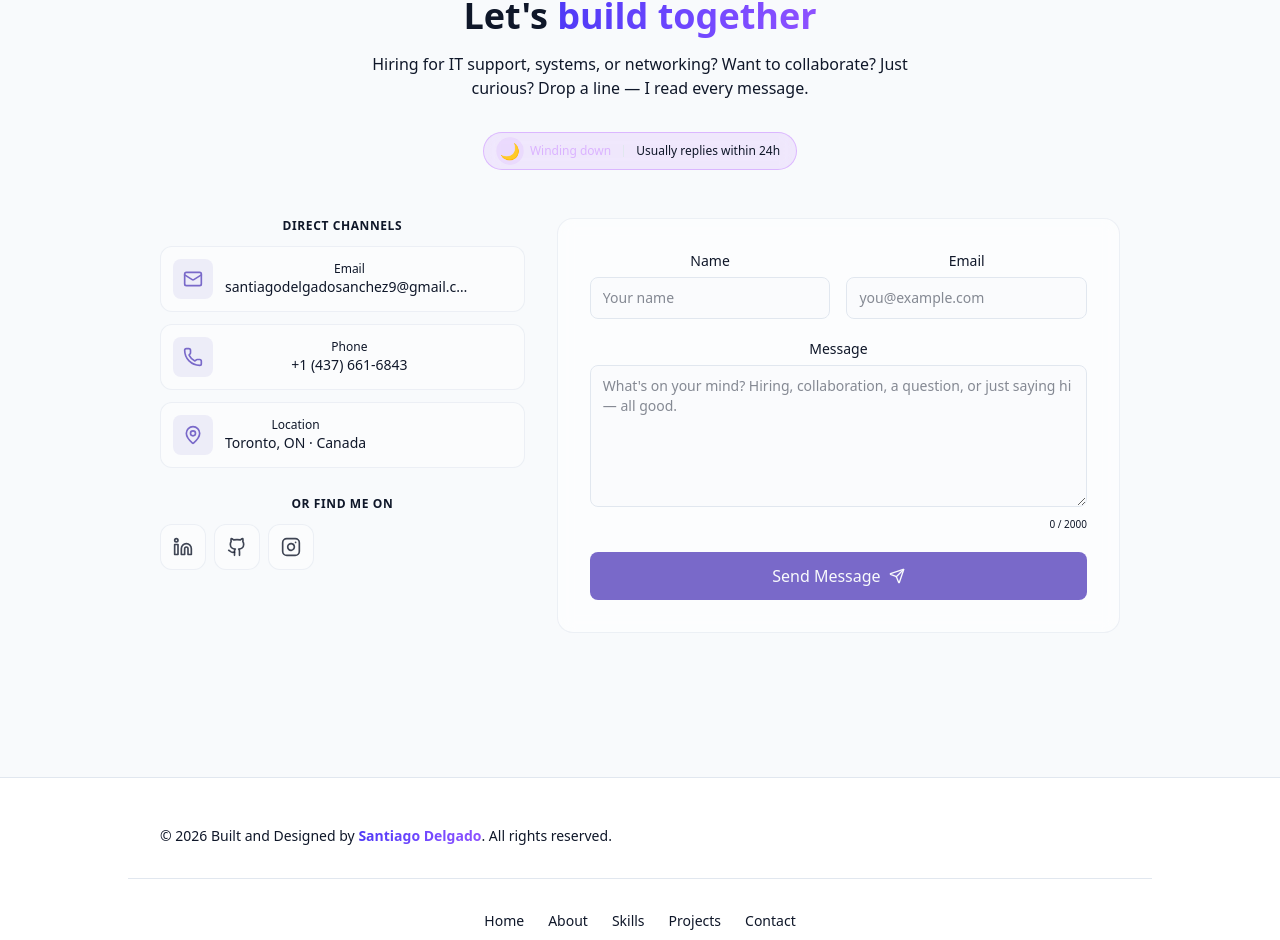
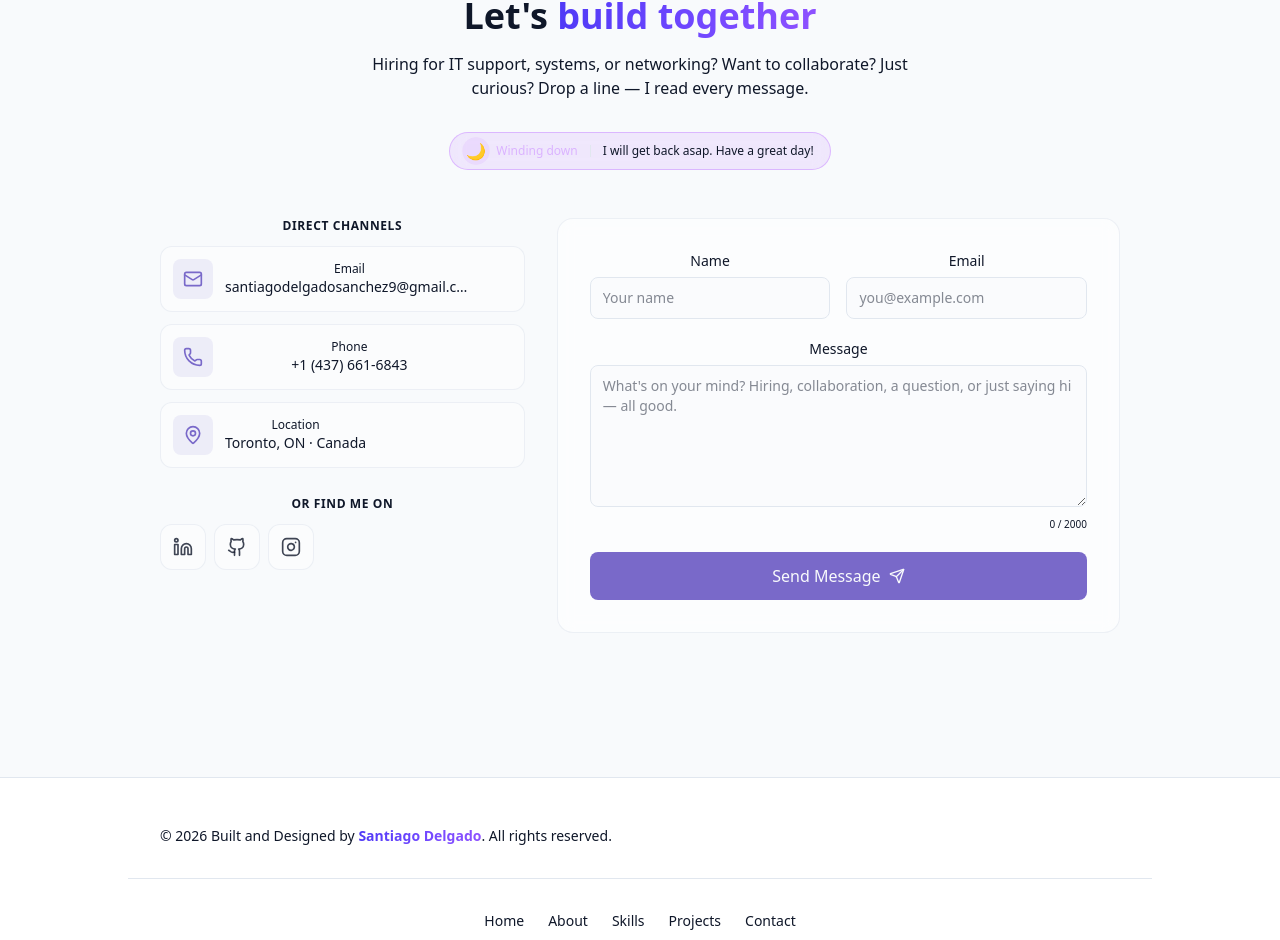
Before and after one commit to Santi2307/santi-portafolio, a React (Vite) app: page / in a window 1280 px wide. Shown: the part 5724-6664 px from the top of the page. Built offline with nearby package versions, Linux system fonts and the light colour scheme.

Commit message:
updates and fix bugs

```diff
--- a/src/components/ContactSection.jsx
+++ b/src/components/ContactSection.jsx
@@ -278,7 +278,9 @@ const LiveStatusBar = () => {
 
       <span className="h-3 w-px bg-border" aria-hidden />
 
-      <span className="text-muted-foreground">Usually replies within 24h</span>
+      <span className="text-muted-foreground">
+        I will get back asap. Have a great day!
+      </span>
     </motion.div>
   );
 };
```
